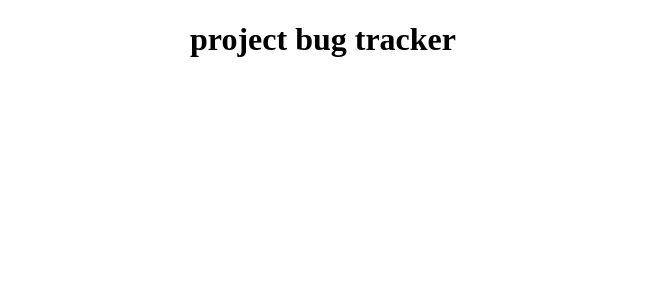
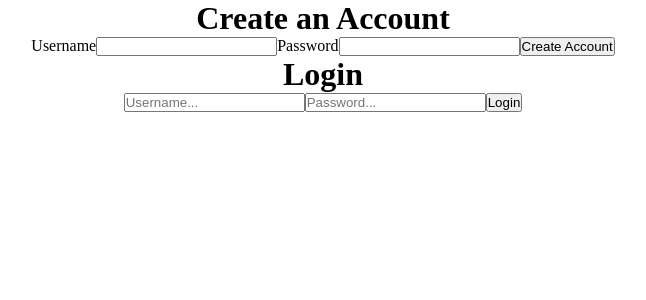
Before and after one commit to 4nth0ny1/project-bug-tracker-client, a React (Create React App) app: page / in a window 1280 px wide. Shown: the top 300 px of the page, without its empty margins (317-963 px from the left). Built offline with nearby package versions, Linux system fonts and the light colour scheme.

Commit message:
add post route with axios and hooks

```diff
--- a/package.json
+++ b/package.json
@@ -6,6 +6,7 @@
     "@testing-library/jest-dom": "^5.16.1",
     "@testing-library/react": "^12.1.2",
     "@testing-library/user-event": "^13.5.0",
+    "axios": "^0.24.0",
     "react": "^17.0.2",
     "react-dom": "^17.0.2",
     "react-scripts": "5.0.0",
--- a/src/App.css
+++ b/src/App.css
@@ -1,3 +1,9 @@
+* {
+  margin: 0;
+  padding: 0;
+  box-sizing: border-box;
+}
+
 .App {
   text-align: center;
 }
--- a/src/App.js
+++ b/src/App.js
@@ -1,9 +1,40 @@
 import './App.css';
+import React, { useState } from 'react';
+import Axios from 'axios';
 
 function App() {
+
+  // here are the useState hooks to set the username and password
+  const [ usernameValue, setUsername ] = useState('');
+  const [ passwordValue, setPassword ] = useState('');
+
+  // this is the post route to update the database
+  const register = () => {
+    Axios.post('http://localhost:3001/register', {
+      username: usernameValue,
+      password: passwordValue,
+    }).then((response) => {
+      console.log(response);
+    });
+  };
+
+  // returning the table jsx code
   return (
     <div className="App">
-      <h1>project bug tracker</h1>
+      <div className="create-account">
+        <h1>Create an Account</h1>
+        <label>Username</label>
+        <input type="text" onChange={(e) => {setUsername(e.target.value)}}/>
+        <label>Password</label>
+        <input type="text" onChange={(e) => {setPassword(e.target.value)}}/>
+        <button onClick={register}>Create Account</button>
+      </div>
+      <div className="login">
+        <h1>Login</h1>
+        <input type="text" placeholder="Username..." />
+        <input type="password" placeholder="Password..." />
+        <button>Login</button>
+      </div>
     </div>
   );
 }
```
Also changed, not shown: 2 other files (tests, documents, lock files or other folders).
